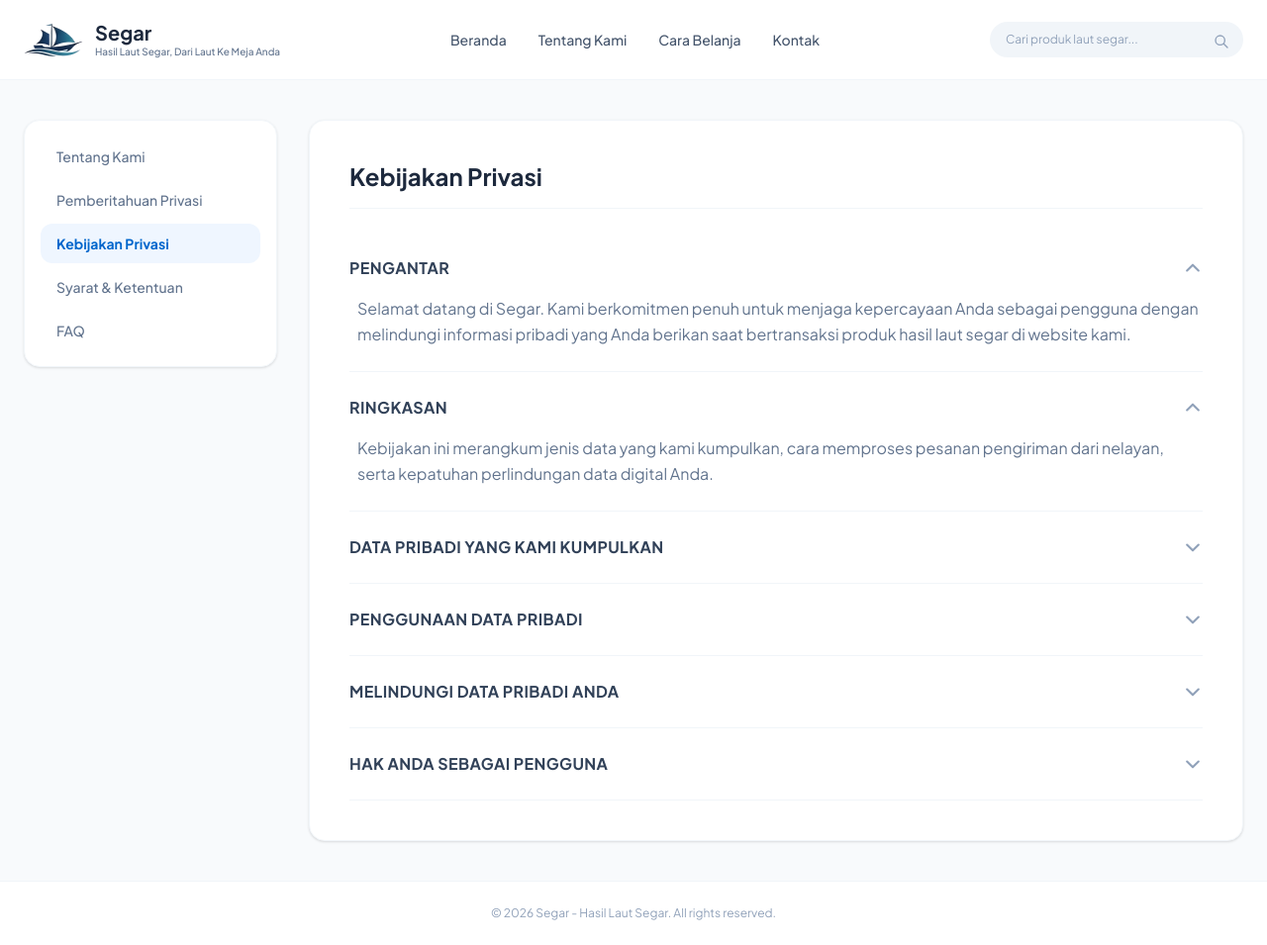
After one commit to dimasandhikadp/tugas-kwu, a PHP site: page /pages/kebijakan-privasi.html in a window 1280 px wide. The commit adds this page. Shown: the whole page at 99% size. Run offline with PHP 8.4, Linux system fonts and the light colour scheme.

Commit message:
menambahkan kebijakan privasi dan login

```diff
--- a/includes/head.php
+++ b/includes/head.php
@@ -4,6 +4,7 @@
     <meta charset="UTF-8" />
     <meta name="viewport" content="width=device-width, initial-scale=1.0" />
     <title>Segar - Hasil Laut Segar Langsung dari Laut</title>
+
     <script src="https://cdn.jsdelivr.net/npm/@tailwindcss/browser@4"></script>
     <script src="https://unpkg.com/lucide@latest"></script>
 </head>
--- /dev/null
+++ b/pages/kebijakan-privasi.html
@@ -0,0 +1,414 @@
+<!doctype html>
+<html lang="id">
+  <head>
+    <meta charset="UTF-8" />
+    <meta name="viewport" content="width=device-width, initial-scale=1.0" />
+    <title>Kebijakan Privasi - Segar | Hasil Laut Segar</title>
+    <!-- Tailwind CSS -->
+    <script src="https://cdn.jsdelivr.net/npm/@tailwindcss/browser@4"></script>
+    <!-- Google Font -->
+    <link rel="preconnect" href="https://fonts.googleapis.com" />
+    <link rel="preconnect" href="https://fonts.gstatic.com" crossorigin />
+    <link
+      href="https://fonts.googleapis.com/css2?family=Plus+Jakarta+Sans:wght@400;500;600;700&display=swap"
+      rel="stylesheet"
+    />
+    <style>
+      body {
+        font-family: "Plus Jakarta Sans", sans-serif;
+      }
+    </style>
+  </head>
+  <body class="bg-[#f8fafc] min-h-screen flex flex-col text-slate-700">
+    <!-- HEADER / NAVBAR (Sesuai dengan website Segar Anda) -->
+    <header class="bg-white border-b border-slate-100 sticky top-0 z-50">
+      <div
+        class="max-w-7xl mx-auto px-6 h-20 flex items-center justify-between"
+      >
+        <!-- Logo & Tagline -->
+        <div class="flex items-center gap-3">
+          <img
+            src="assets/img/logo.png"
+            alt="Logo Segar"
+            class="w-15 h-10 object-contain"
+            style="transform: scaleX(1.5)"
+          />
+          <div>
+            <h1 class="text-xl font-bold text-slate-800 leading-tight">
+              Segar
+            </h1>
+            <p class="text-[10px] text-slate-500 font-medium">
+              Hasil Laut Segar, Dari Laut Ke Meja Anda
+            </p>
+          </div>
+        </div>
+
+        <!-- Navigasi Menu -->
+        <nav
+          class="hidden md:flex items-center gap-8 text-sm font-medium text-slate-600"
+        >
+          <a href="index.html" class="hover:text-[#0066cc] transition-colors"
+            >Beranda</a
+          >
+          <a href="#" class="hover:text-[#0066cc] transition-colors"
+            >Tentang Kami</a
+          >
+          <a href="#" class="hover:text-[#0066cc] transition-colors"
+            >Cara Belanja</a
+          >
+          <a href="#" class="hover:text-[#0066cc] transition-colors">Kontak</a>
+        </nav>
+
+        <!-- Kolom Pencarian -->
+        <div class="relative w-64 hidden sm:block">
+          <input
+            type="text"
+            placeholder="Cari produk laut segar..."
+            class="w-full bg-slate-100 text-xs pl-4 pr-10 py-2.5 rounded-full border-none focus:outline-none focus:ring-2 focus:ring-blue-200 text-slate-700 placeholder-slate-400"
+          />
+          <span class="absolute right-3.5 top-3 text-slate-400">
+            <svg
+              class="w-4 h-4"
+              fill="none"
+              stroke="currentColor"
+              stroke-width="2"
+              viewBox="0 0 24 24"
+            >
+              <path
+                stroke-linecap="round"
+                stroke-linejoin="round"
+                d="M21 21l-6-6m2-5a7 7 0 11-14 0 7 7 0 0114 0z"
+              ></path>
+            </svg>
+          </span>
+        </div>
+      </div>
+    </header>
+
+    <!-- MAIN WRAPPER (Layout 2 Kolom: Sidebar & Konten Utama) -->
+    <main
+      class="max-w-7xl w-full mx-auto px-6 py-10 flex-grow flex flex-col md:flex-row gap-8"
+    >
+      <!-- SIDEBAR KIRI -->
+      <aside class="w-full md:w-64 shrink-0">
+        <div
+          class="bg-white border border-slate-100 rounded-2xl p-4 shadow-sm sticky top-24"
+        >
+          <ul class="space-y-1">
+            <li>
+              <a
+                href="#"
+                class="block px-4 py-2.5 text-sm font-medium rounded-xl text-slate-500 hover:bg-slate-50 hover:text-[#0066cc] transition-colors"
+                >Tentang Kami</a
+              >
+            </li>
+            <li>
+              <a
+                href="#"
+                class="block px-4 py-2.5 text-sm font-medium rounded-xl text-slate-500 hover:bg-slate-50 hover:text-[#0066cc] transition-colors"
+                >Pemberitahuan Privasi</a
+              >
+            </li>
+            <li>
+              <a
+                href="#"
+                class="block px-4 py-2.5 text-sm font-bold rounded-xl bg-blue-50 text-[#0066cc]"
+                >Kebijakan Privasi</a
+              >
+            </li>
+            <li>
+              <a
+                href="#"
+                class="block px-4 py-2.5 text-sm font-medium rounded-xl text-slate-500 hover:bg-slate-50 hover:text-[#0066cc] transition-colors"
+                >Syarat & Ketentuan</a
+              >
+            </li>
+            <li>
+              <a
+                href="#"
+                class="block px-4 py-2.5 text-sm font-medium rounded-xl text-slate-500 hover:bg-slate-50 hover:text-[#0066cc] transition-colors"
+                >FAQ</a
+              >
+            </li>
+          </ul>
+        </div>
+      </aside>
+
+      <!-- KONTEN UTAMA KANAN -->
+      <section
+        class="flex-grow bg-white border border-slate-100 rounded-2xl p-6 md:p-10 shadow-sm"
+      >
+        <h2
+          class="text-2xl font-bold text-slate-800 mb-8 border-b border-slate-100 pb-4"
+        >
+          Kebijakan Privasi
+        </h2>
+
+        <div class="space-y-2">
+          <!-- ACCORDION 1: PENGANTAR (Terbuka Secara Default) -->
+          <div class="border-b border-slate-100 pb-2">
+            <button
+              onclick="toggleAccordion(1)"
+              class="w-full flex justify-between items-center py-4 text-left font-bold text-slate-700 hover:text-[#0066cc] transition-colors group focus:outline-none"
+            >
+              <span class="tracking-wide uppercase text-sm md:text-base"
+                >PENGANTAR</span
+              >
+              <!-- Rotasi panah diset 180deg karena terbuka -->
+              <svg
+                id="icon-1"
+                class="w-5 h-5 text-slate-400 group-hover:text-[#0066cc] transition-transform duration-200 rotate-180"
+                fill="none"
+                stroke="currentColor"
+                stroke-width="2.5"
+                viewBox="0 0 24 24"
+              >
+                <path
+                  stroke-linecap="round"
+                  stroke-linejoin="round"
+                  d="M19 9l-7 7-7-7"
+                ></path>
+              </svg>
+            </button>
+            <!-- Kelas 'hidden' dihapus agar langsung tampil -->
+            <div
+              id="content-1"
+              class="overflow-hidden transition-all duration-300"
+            >
+              <p
+                class="text-sm md:text-base text-slate-500 pl-2 pb-4 leading-relaxed"
+              >
+                Selamat datang di Segar. Kami berkomitmen penuh untuk menjaga
+                kepercayaan Anda sebagai pengguna dengan melindungi informasi
+                pribadi yang Anda berikan saat bertransaksi produk hasil laut
+                segar di website kami.
+              </p>
+            </div>
+          </div>
+
+          <!-- ACCORDION 2: RINGKASAN (Terbuka Secara Default) -->
+          <div class="border-b border-slate-100 pb-2">
+            <button
+              onclick="toggleAccordion(2)"
+              class="w-full flex justify-between items-center py-4 text-left font-bold text-slate-700 hover:text-[#0066cc] transition-colors group focus:outline-none"
+            >
+              <span class="tracking-wide uppercase text-sm md:text-base"
+                >RINGKASAN</span
+              >
+              <!-- Rotasi panah diset 180deg karena terbuka -->
+              <svg
+                id="icon-2"
+                class="w-5 h-5 text-slate-400 group-hover:text-[#0066cc] transition-transform duration-200 rotate-180"
+                fill="none"
+                stroke="currentColor"
+                stroke-width="2.5"
+                viewBox="0 0 24 24"
+              >
+                <path
+                  stroke-linecap="round"
+                  stroke-linejoin="round"
+                  d="M19 9l-7 7-7-7"
+                ></path>
+              </svg>
+            </button>
+            <!-- Kelas 'hidden' dihapus agar langsung tampil -->
+            <div
+              id="content-2"
+              class="overflow-hidden transition-all duration-300"
+            >
+              <p
+                class="text-sm md:text-base text-slate-500 pl-2 pb-4 leading-relaxed"
+              >
+                Kebijakan ini merangkum jenis data yang kami kumpulkan, cara
+                memproses pesanan pengiriman dari nelayan, serta kepatuhan
+                perlindungan data digital Anda.
+              </p>
+            </div>
+          </div>
+
+          <!-- ACCORDION 3: DATA PRIBADI YANG KAMI KUMPULKAN (Sembunyi) -->
+          <div class="border-b border-slate-100 pb-2">
+            <button
+              onclick="toggleAccordion(3)"
+              class="w-full flex justify-between items-center py-4 text-left font-bold text-slate-700 hover:text-[#0066cc] transition-colors group focus:outline-none"
+            >
+              <span class="tracking-wide uppercase text-sm md:text-base"
+                >DATA PRIBADI YANG KAMI KUMPULKAN</span
+              >
+              <svg
+                id="icon-3"
+                class="w-5 h-5 text-slate-400 group-hover:text-[#0066cc] transition-transform duration-200"
+                fill="none"
+                stroke="currentColor"
+                stroke-width="2.5"
+                viewBox="0 0 24 24"
+              >
+                <path
+                  stroke-linecap="round"
+                  stroke-linejoin="round"
+                  d="M19 9l-7 7-7-7"
+                ></path>
+              </svg>
+            </button>
+            <div
+              id="content-3"
+              class="hidden overflow-hidden transition-all duration-300"
+            >
+              <div
+                class="text-sm md:text-base text-slate-500 pl-2 pb-4 leading-relaxed space-y-2"
+              >
+                <p>
+                  Kami mengumpulkan data yang diperlukan untuk pemenuhan
+                  pengiriman belanjaan Anda:
+                </p>
+                <ul class="list-disc list-inside pl-2 space-y-1">
+                  <li>Nama lengkap dan alamat pengiriman logistik.</li>
+                  <li>Nomor telepon / WhatsApp untuk kurir pengantar ikan.</li>
+                  <li>Email konfirmasi tagihan pembayaran.</li>
+                </ul>
+              </div>
+            </div>
+          </div>
+
+          <!-- ACCORDION 4: PENGGUNAAN DATA PRIBADI (Sembunyi) -->
+          <div class="border-b border-slate-100 pb-2">
+            <button
+              onclick="toggleAccordion(4)"
+              class="w-full flex justify-between items-center py-4 text-left font-bold text-slate-700 hover:text-[#0066cc] transition-colors group focus:outline-none"
+            >
+              <span class="tracking-wide uppercase text-sm md:text-base"
+                >PENGGUNAAN DATA PRIBADI</span
+              >
+              <svg
+                id="icon-4"
+                class="w-5 h-5 text-slate-400 group-hover:text-[#0066cc] transition-transform duration-200"
+                fill="none"
+                stroke="currentColor"
+                stroke-width="2.5"
+                viewBox="0 0 24 24"
+              >
+                <path
+                  stroke-linecap="round"
+                  stroke-linejoin="round"
+                  d="M19 9l-7 7-7-7"
+                ></path>
+              </svg>
+            </button>
+            <div
+              id="content-4"
+              class="hidden overflow-hidden transition-all duration-300"
+            >
+              <p
+                class="text-sm md:text-base text-slate-500 pl-2 pb-4 leading-relaxed"
+              >
+                Data Anda sepenuhnya digunakan untuk mempercepat proses
+                verifikasi e-wallet (DANA, OVO, GoPay, ShopeePay), pembuatan
+                manifest kurir, dan memberikan promo kuliner laut spesial dari
+                Segar.
+              </p>
+            </div>
+          </div>
+
+          <!-- ACCORDION 5: MELINDUNGI DATA PRIBADI ANDA (Sembunyi) -->
+          <div class="border-b border-slate-100 pb-2">
+            <button
+              onclick="toggleAccordion(5)"
+              class="w-full flex justify-between items-center py-4 text-left font-bold text-slate-700 hover:text-[#0066cc] transition-colors group focus:outline-none"
+            >
+              <span class="tracking-wide uppercase text-sm md:text-base"
+                >MELINDUNGI DATA PRIBADI ANDA</span
+              >
+              <svg
+                id="icon-5"
+                class="w-5 h-5 text-slate-400 group-hover:text-[#0066cc] transition-transform duration-200"
+                fill="none"
+                stroke="currentColor"
+                stroke-width="2.5"
+                viewBox="0 0 24 24"
+              >
+                <path
+                  stroke-linecap="round"
+                  stroke-linejoin="round"
+                  d="M19 9l-7 7-7-7"
+                ></path>
+              </svg>
+            </button>
+            <div
+              id="content-5"
+              class="hidden overflow-hidden transition-all duration-300"
+            >
+              <p
+                class="text-sm md:text-base text-slate-500 pl-2 pb-4 leading-relaxed"
+              >
+                Kami menerapkan enkripsi SSL berlapis untuk memastikan seluruh
+                riwayat pembayaran perbankan maupun identitas digital Anda tidak
+                bocor ke pihak ketiga yang tidak bertanggung jawab.
+              </p>
+            </div>
+          </div>
+
+          <!-- ACCORDION 6: HAK ANDA SEBAGAI PENGGUNA (Sembunyi) -->
+          <div class="border-b border-slate-100 pb-2">
+            <button
+              onclick="toggleAccordion(6)"
+              class="w-full flex justify-between items-center py-4 text-left font-bold text-slate-700 hover:text-[#0066cc] transition-colors group focus:outline-none"
+            >
+              <span class="tracking-wide uppercase text-sm md:text-base"
+                >HAK ANDA SEBAGAI PENGGUNA</span
+              >
+              <svg
+                id="icon-6"
+                class="w-5 h-5 text-slate-400 group-hover:text-[#0066cc] transition-transform duration-200"
+                fill="none"
+                stroke="currentColor"
+                stroke-width="2.5"
+                viewBox="0 0 24 24"
+              >
+                <path
+                  stroke-linecap="round"
+                  stroke-linejoin="round"
+                  d="M19 9l-7 7-7-7"
+                ></path>
+              </svg>
+            </button>
+            <div
+              id="content-6"
+              class="hidden overflow-hidden transition-all duration-300"
+            >
+              <p
+                class="text-sm md:text-base text-slate-500 pl-2 pb-4 leading-relaxed"
+              >
+                Anda berhak menghapus akun, mengubah alamat pengiriman utama,
+                atau menarik persetujuan langganan informasi berkala kapan pun
+                melalui menu pengaturan profil pengguna.
+              </p>
+            </div>
+          </div>
+        </div>
+      </section>
+    </main>
+
+    <!-- FOOTER MODEREN -->
+    <footer
+      class="bg-white border-t border-slate-100 py-6 text-center text-xs text-slate-400"
+    >
+      &copy; 2026 Segar - Hasil Laut Segar. All rights reserved.
+    </footer>
+
+    <!-- LOGIK JAVASCRIPT ACCORDION -->
+    <script>
+      function toggleAccordion(id) {
+        const content = document.getElementById(`content-${id}`);
+        const icon = document.getElementById(`icon-${id}`);
+
+        if (content.classList.contains("hidden")) {
+          content.classList.remove("hidden");
+          icon.style.transform = "rotate(180deg)";
+        } else {
+          content.classList.add("hidden");
+          icon.style.transform = "rotate(0deg)";
+        }
+      }
+    </script>
+  </body>
+</html>
```
Also changed, not shown: auth/auth.php (added, +205 -0 lines), index.html (+105 -3 lines), auth/logout.php (added), auth/process-login.php (added), auth/process-register.php (added), login.html (added).
